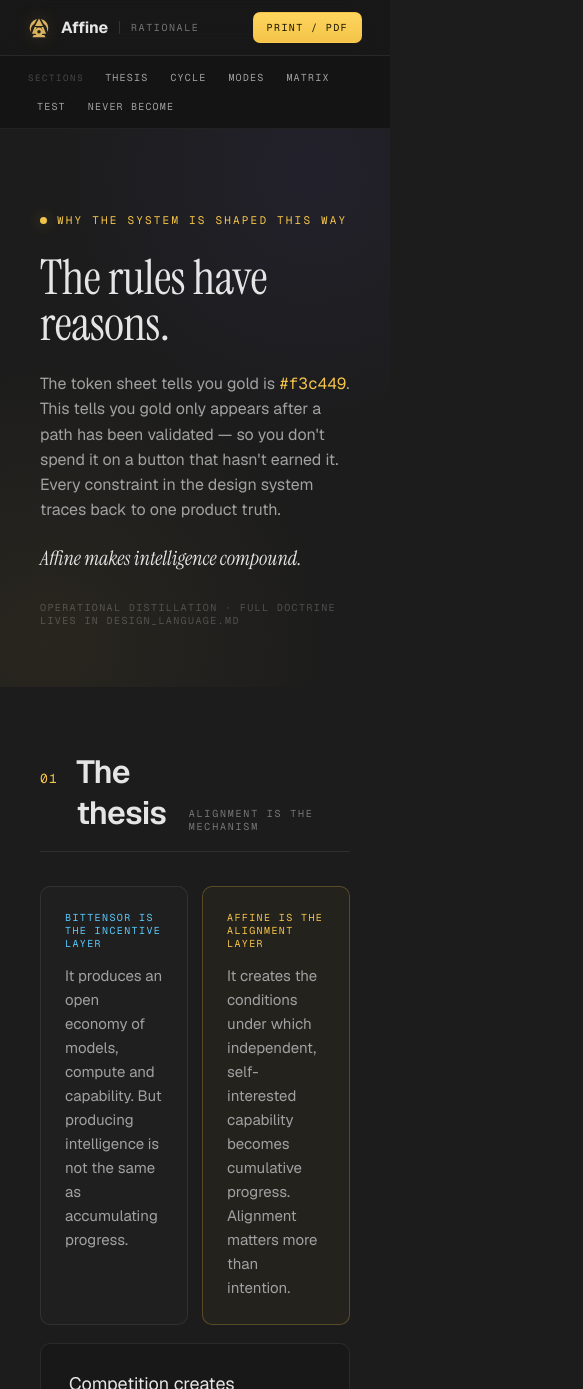
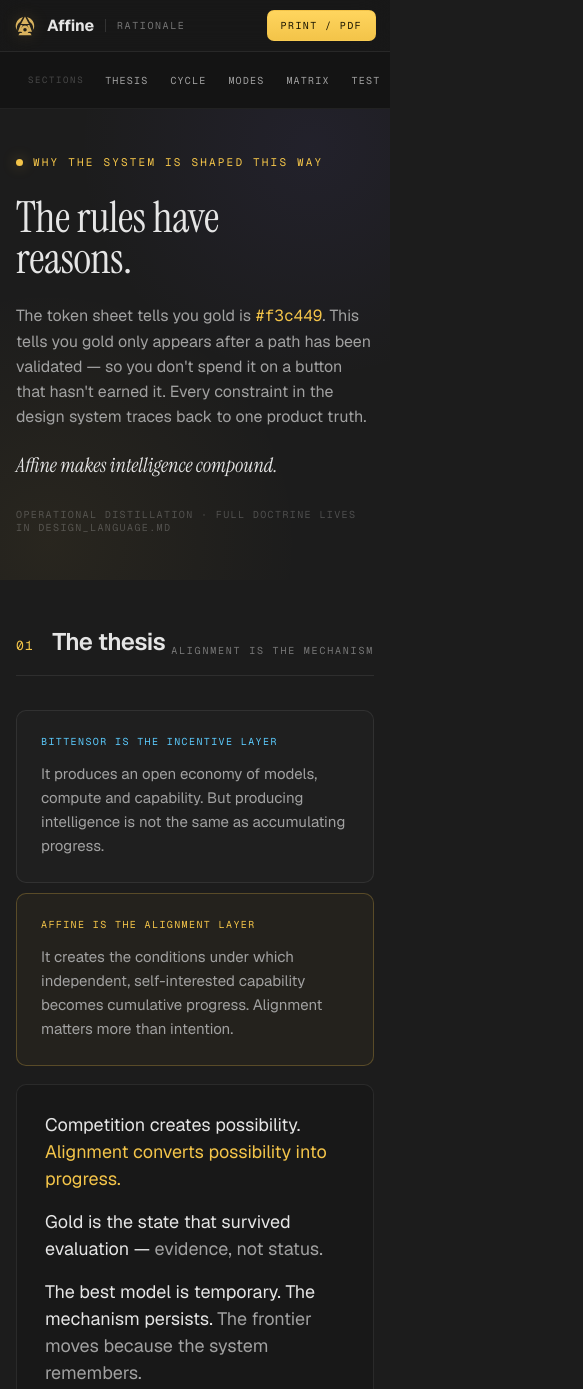
Before and after one commit to ATGphum/Affine, a plain HTML site: page Affine Rationale.dc.html in a window 390 px wide. Shown: the top 1389 px of the page, 583 px wide, since content can reach past the window. Drawn offline with nearby package versions, Linux system fonts and the light colour scheme.

Commit message:
Refresh Affine mobile design exports

```diff
--- a/Affine Rationale.dc.html
+++ b/Affine Rationale.dc.html
@@ -31,6 +31,20 @@
   a{ color:inherit; }
   @media print{ .ds-topbar{ display:none !important; } .ds-section{ break-inside:avoid; break-after:page; min-height:100vh; } body{ background:#1c1c1c !important; } }
   @page{ size:1280px 720px; margin:0; }
+  @media (max-width:700px){
+    .ds-topbar{ padding:10px 14px !important; gap:12px !important; }
+    .ds-section{ padding:46px 16px !important; }
+    .ds-section h1{ font-size:clamp(38px,11vw,56px) !important; }
+    .ds-section h2{ font-size:24px !important; }
+    [data-ds-subnav]{ overflow-x:auto !important; flex-wrap:nowrap !important; -webkit-overflow-scrolling:touch; }
+    [style*="repeat(2,"],
+    [style*="repeat(3,"],
+    [style*="repeat(4,"],
+    [style*="repeat(5,"],
+    [style*="1fr 1fr"],
+    [style*="130px 1fr"],
+    [style*="48px 1.5fr"]{ grid-template-columns:1fr !important; gap:10px !important; }
+  }
 </style>
 </helmet>
 
```
Also changed, not shown: Affine Design System.dc.html (+15 -0 lines), Affine.dc.html (+1 -1 lines), index.html (+1 -1 lines), uploads/pasted-1781684222276-0.png (added).
